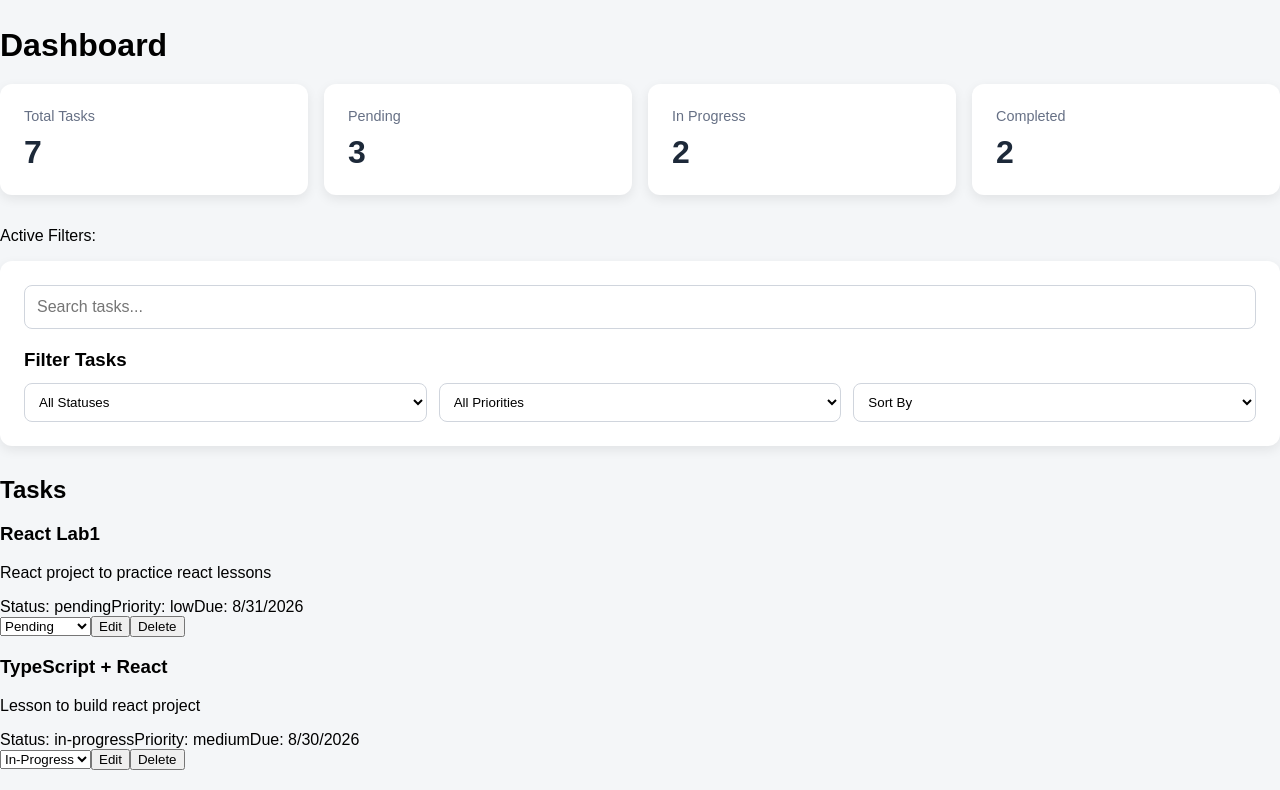
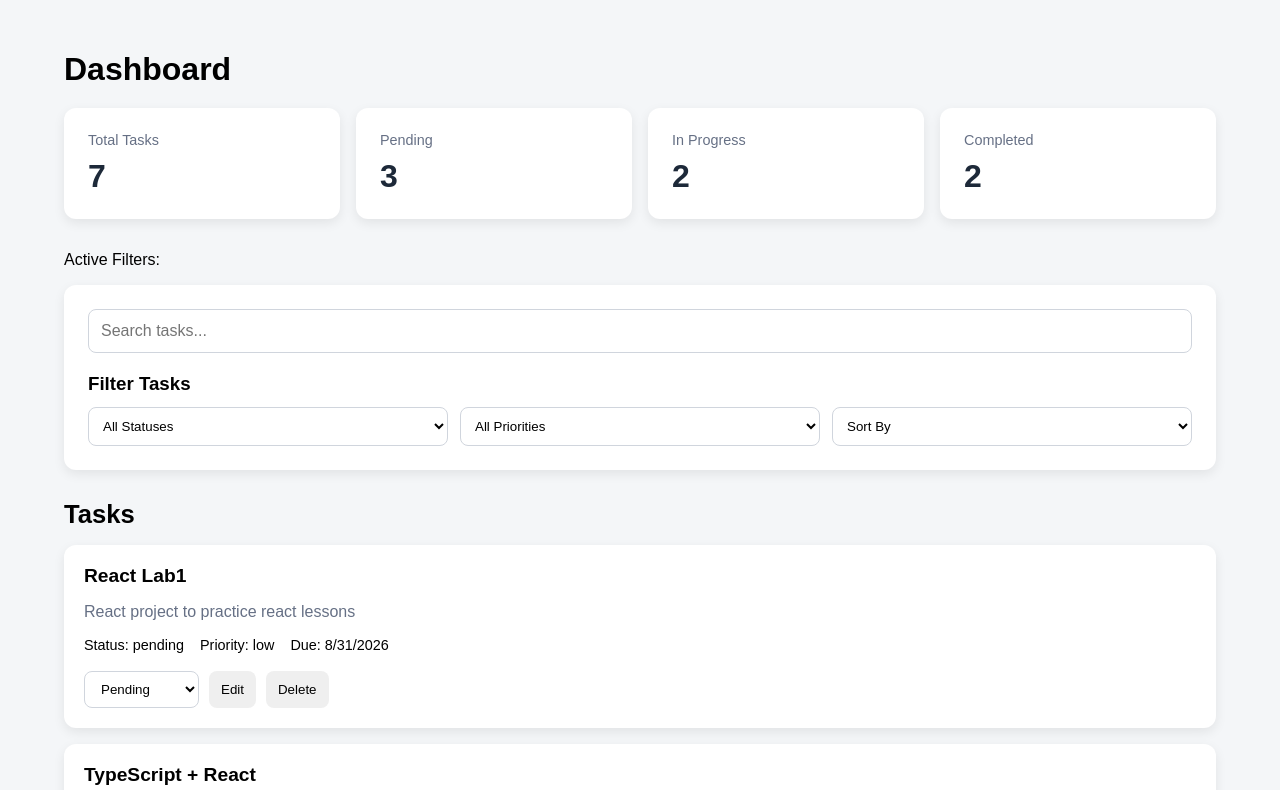
Before and after one commit to mercytv932/Task_Management_dashboard, a React (Vite) app: page / in a window 1280 px wide. Shown: the top 790 px of the page. Built offline with nearby package versions, Linux system fonts and the light colour scheme.

Commit message:
task list styles done

```diff
--- a/src/App.css
+++ b/src/App.css
@@ -7,7 +7,7 @@ body {
   min-height: 100vh;
 }
 
-.App {
+.app {
   max-width: 1200px;
   margin: 0 auto;
   padding: 24px;
@@ -109,3 +109,73 @@ body {
     flex-direction: column;
   }
 }
+
+/* Task List */
+
+.task-list {
+  margin-bottom: 30px;
+}
+
+.task-list-title {
+  font-size: 1.6rem;
+  margin-bottom: 16px;
+}
+
+.task-list-container {
+  display: grid;
+  gap: 16px;
+}
+
+.task-card {
+  background-color: white;
+  padding: 20px;
+  border-radius: 12px;
+  box-shadow: 0 4px 12px rgba(0, 0, 0, 0.08);
+}
+
+.task-title {
+  margin: 0 0 8px;
+  font-size: 1.2rem;
+}
+
+.task-description {
+  color: #667085;
+  margin-bottom: 16px;
+}
+
+.task-details {
+  display: flex;
+  gap: 16px;
+  flex-wrap: wrap;
+  font-size: 0.9rem;
+}
+
+.task-actions {
+  display: flex;
+  gap: 10px;
+  margin-top: 18px;
+}
+
+.status-select,
+.edit-button,
+.delete-button {
+  padding: 9px 12px;
+  border-radius: 8px;
+}
+
+.status-select {
+  border: 1px solid #d0d5dd;
+  background: white;
+}
+
+.edit-button,
+.delete-button {
+  border: none;
+  cursor: pointer;
+}
+
+@media (max-width: 600px) {
+  .task-actions {
+    flex-direction: column;
+  }
+}
```
